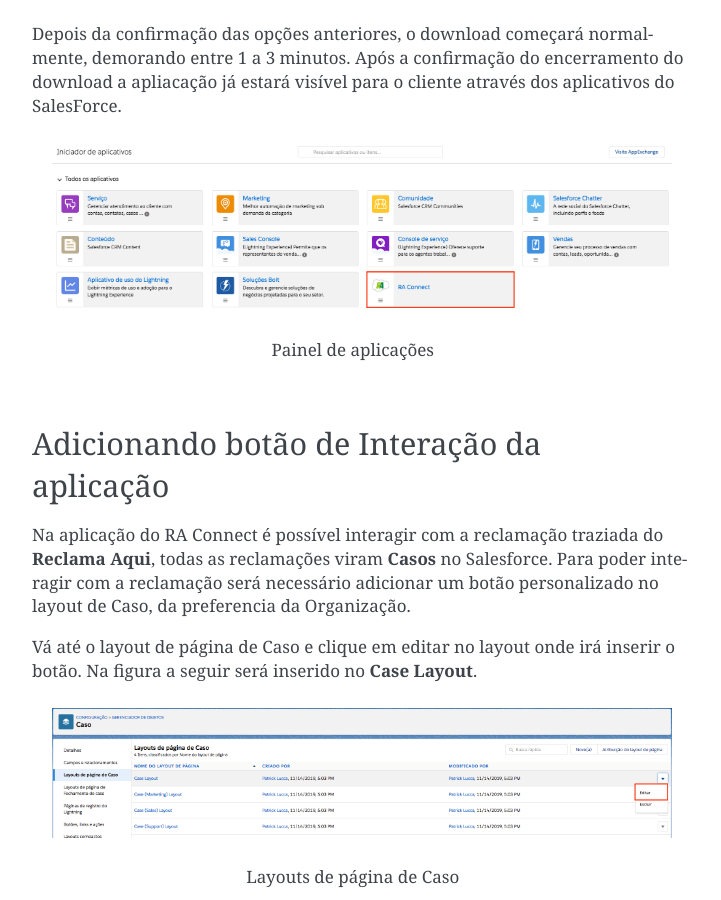
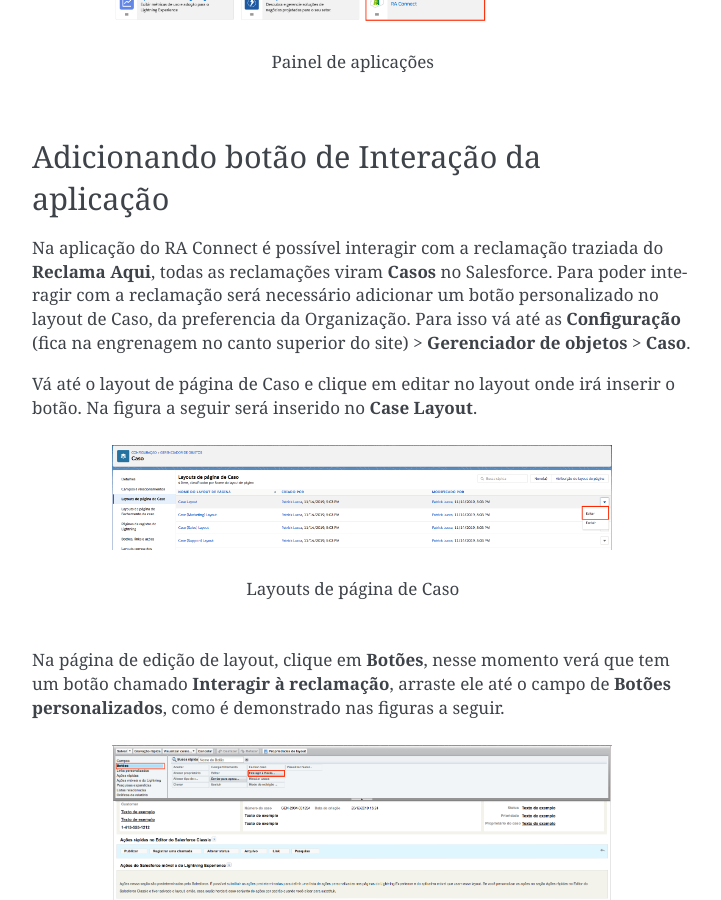
Before and after one commit to Inpulso-Tecnologia/RAConnectDOCFull, a Sphinx documentation site: the page built from docs/Setup/intalacao_pacote.rst, in a window 1280 px wide and 900 px high, scrolled down 3632 px. Shown: the whole window, without its empty margins (388-1109 px from the left). Built offline with Sphinx 7.4.7, drawn with Linux system fonts in a browser that asks for light colours.

Commit message:
Revisão PDF

```diff
--- a/docs/Setup/intalacao_pacote.rst
+++ b/docs/Setup/intalacao_pacote.rst
@@ -29,7 +29,7 @@
 Caso não tenha domínio cadastrado, deve-se escolher um nome para o domínio e verificar a validade do mesmo.
 
 .. figure:: img/dominio2.png
-    :width: 620px
+    :width: 500px
     :alt: Solidity logo
     :align: center
 
@@ -40,14 +40,13 @@
 Após logar, vá para a tela do "Meu domínio" novamente e clique em "Efetuar login".
 
 .. figure:: img/dominio3.png
-    :width: 600px
-    :alt: Solidity logo
+    :width: 500px
     :align: center
 
 Efetuado login, clique em "Implantar para usuários".
 
 .. figure:: img/dominio4.png
-    :width: 600px
+    :width: 500px
     :alt: Solidity logo
     :align: center
 
@@ -64,7 +63,7 @@
 O login na sua organização será requerido, e após a realização será automaticamente redirecionado para a tela de download do pacote, onde será necessário marcar as opções apresentadas abaixo:
 
 .. figure:: img/downloadPacote.png
-    :width: 620px
+    :width: 500px
     :alt: Solidity logo
     :align: center
 
@@ -73,7 +72,7 @@
 Logo após a confirmação uma notificação aparecerá, sendo necessária a confirmação do seguinte item:
 
 .. figure:: img/aprovacaoAcesso.png
-    :width: 620px
+    :width: 500px
     :alt: Solidity logo
     :align: center
 
@@ -82,7 +81,7 @@
 Depois da confirmação das opções anteriores, o download começará normalmente, demorando entre 1 a 3 minutos. Após a confirmação do encerramento do download a apliacação já estará visível para o cliente através dos aplicativos do SalesForce.
 
 .. figure:: img/painelAplicacao.png
-    :width: 620px
+    :width: 500px
     :alt: Solidity logo
     :align: center
 
@@ -94,11 +93,13 @@
 
 Na aplicação do RA Connect é possível interagir com a reclamação traziada do **Reclama Aqui**, todas as reclamações viram **Casos** no Salesforce.
 Para poder interagir com a reclamação será necessário adicionar um botão personalizado no layout de Caso, da preferencia da Organização.
+Para isso vá até as **Configuração** (fica na engrenagem no canto superior do site) > **Gerenciador de objetos** > **Caso**.
+
 
 Vá até o layout de página de Caso e clique em editar no layout onde irá inserir o botão. Na figura a seguir será inserido no **Case Layout**.
 
 .. figure:: img/layoutsCaso.png
-    :width: 620px
+    :width: 500px
     :alt: Solidity logo
     :align: center
 
@@ -107,14 +108,14 @@
 Na página de edição de layout, clique em **Botões**, nesse momento verá que tem um botão chamado **Interagir à reclamação**, arraste ele até o campo de **Botões personalizados**, como é demonstrado nas figuras a seguir.
 
 .. figure:: img/botaoReclamacao.png
-    :width: 620px
+    :width: 500px
     :alt: Solidity logo
     :align: center
 
     Botão personalinado "Interagir à reclamação"
 
 .. figure:: img/botaoReclamacaoInserido.png
-    :width: 620px
+    :width: 500px
     :alt: Solidity logo
     :align: center
 
--- a/docs/conf.py
+++ b/docs/conf.py
@@ -138,22 +138,17 @@
 # latex_toplevel_sectioning = 'section'
 latex_logo = 'img/logo.png'
 latex_elements = {
-    # The paper size ('letterpaper' or 'a4paper').
-    #
-    # 'papersize': 'letterpaper',
-
-    # The font size ('10pt', '11pt' or '12pt').
-    #
-    # 'pointsize': '30pt',
-    # 'fontsize': '24pt',
-
-    # Additional stuff for the LaTeX preamble.
-    #
-    # 'preamble': '',
-
-    # Latex figure (float) alignment
-    #
-    'figure_align': 'hp'
+    'fontpkg': r''' \setmainfont{DejaVu Serif}
+                \setsansfont{DejaVu Sans}
+                \setmonofont{DejaVu Sans Mono}''',
+    'preamble': r'''\usepackage[titles]{tocloft}
+                \cftsetpnumwidth {1.25cm}\cftsetrmarg{1.5cm}
+                \setlength{\cftchapnumwidth}{0.75cm}
+                \setlength{\cftsecindent}{\cftchapnumwidth}
+                \setlength{\cftsecnumwidth}{1.25cm}''',
+    'fncychap': r'\usepackage[Bjornstrup]{fncychap}',
+    'printindex': r'\footnotesize\raggedright\printindex',
+    'figure_align': 'H'
 }
 
 # Grouping the document tree into LaTeX files. List of tuples
```
Also changed, not shown: docs/Funcional/painel_sincronizacao.rst (+6 -6 lines).
